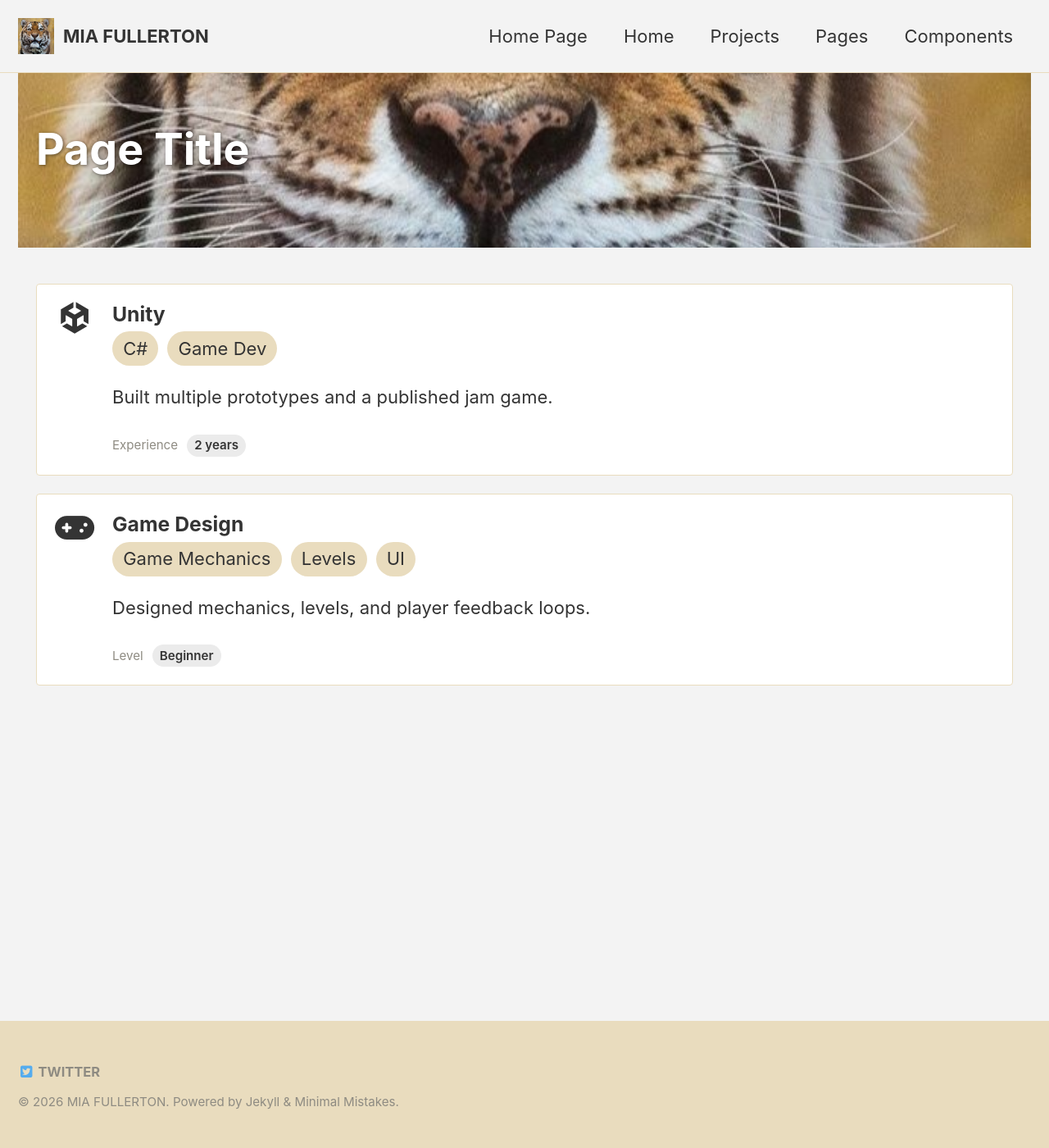
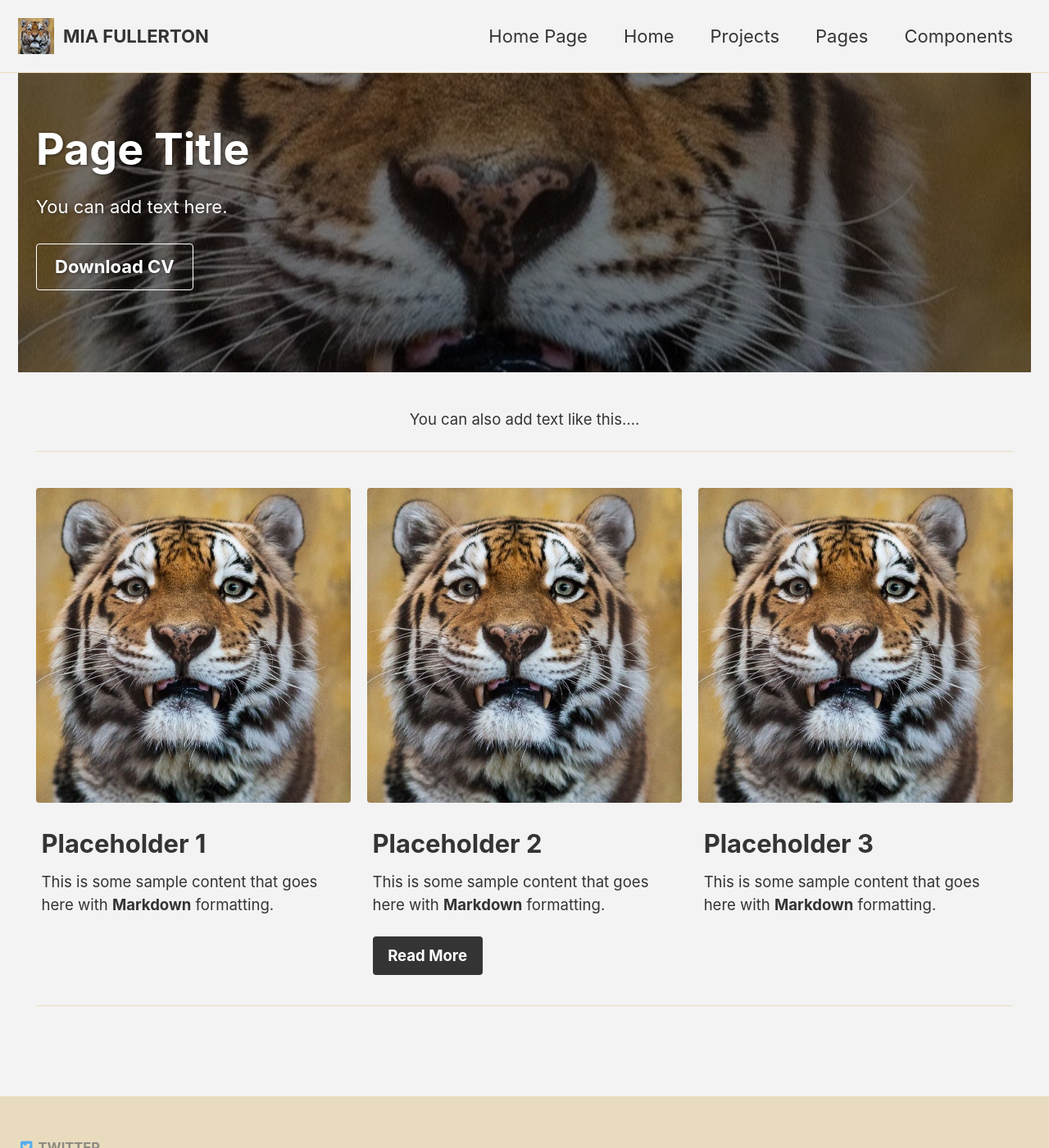
Before and after one commit to Griffsirr/Griffsirr.github.io, a Jekyll site: the page built from _pages/index.md, in a window 1280 px wide and 1400 px high. Shown: the whole window at 82% size. Built offline with Jekyll 4.4.1, drawn with Linux system fonts in a browser that asks for light colours.

Commit message:
Update index.md

```diff
--- a/_pages/index.md
+++ b/_pages/index.md
@@ -3,19 +3,37 @@ title: "Page Title"
 layout: splash
 permalink: /
 header:
+  overlay_color: "#000"
+  overlay_filter: "0.5"
   overlay_image: /assets/images/a8c2c734827e565c4c0a4e99dd3cf184.jpg
+  actions:
+    - label: "Download CV"
+      url: "https://drive.google.com/file/d/1ePqrAcar-abcMBgLCd7uo0HUbZDd929t/preview"
+      target: "_blank"
 
-skills:
-  - name: "Unity"
-    icon: "fab fa-fw fa-unity"
-    badges: ["C#", "Game Dev"]
-    text: "Built multiple prototypes and a published jam game."
-    years: 2
-  - name: "Game Design"
-    icon: "fas fa-fw fa-gamepad"
-    badges: ["Game Mechanics", "Levels", "UI"]
-    text: "Designed mechanics, levels, and player feedback loops."
-    level_label: "Beginner"
+
+excerpt: "You can add text here."
+intro:
+  - excerpt: 'You can also add text like this....'
+feature_row:
+  - image_path: /assets/images/a8c2c734827e565c4c0a4e99dd3cf184.jpg
+    alt: "placeholder image 1"
+    title: "Placeholder 1"
+    excerpt: "This is some sample content that goes here with **Markdown** formatting."
+  - image_path: /assets/images/a8c2c734827e565c4c0a4e99dd3cf184.jpg
+    alt: "placeholder image 2"
+    title: "Placeholder 2"
+    excerpt: "This is some sample content that goes here with **Markdown** formatting."
+    url: "#test-link"
+    btn_label: "Read More"
+    btn_class: "btn--primary"
+  - image_path: /assets/images/a8c2c734827e565c4c0a4e99dd3cf184.jpg
+    alt: "placeholder image 4"
+    title: "Placeholder 3"
+    excerpt: "This is some sample content that goes here with **Markdown** formatting."
+
 ---
 
-{% include skills skills=page.skills %}
+{% include feature_row id="intro" type="center" %}
+
+{% include feature_row %}
```
